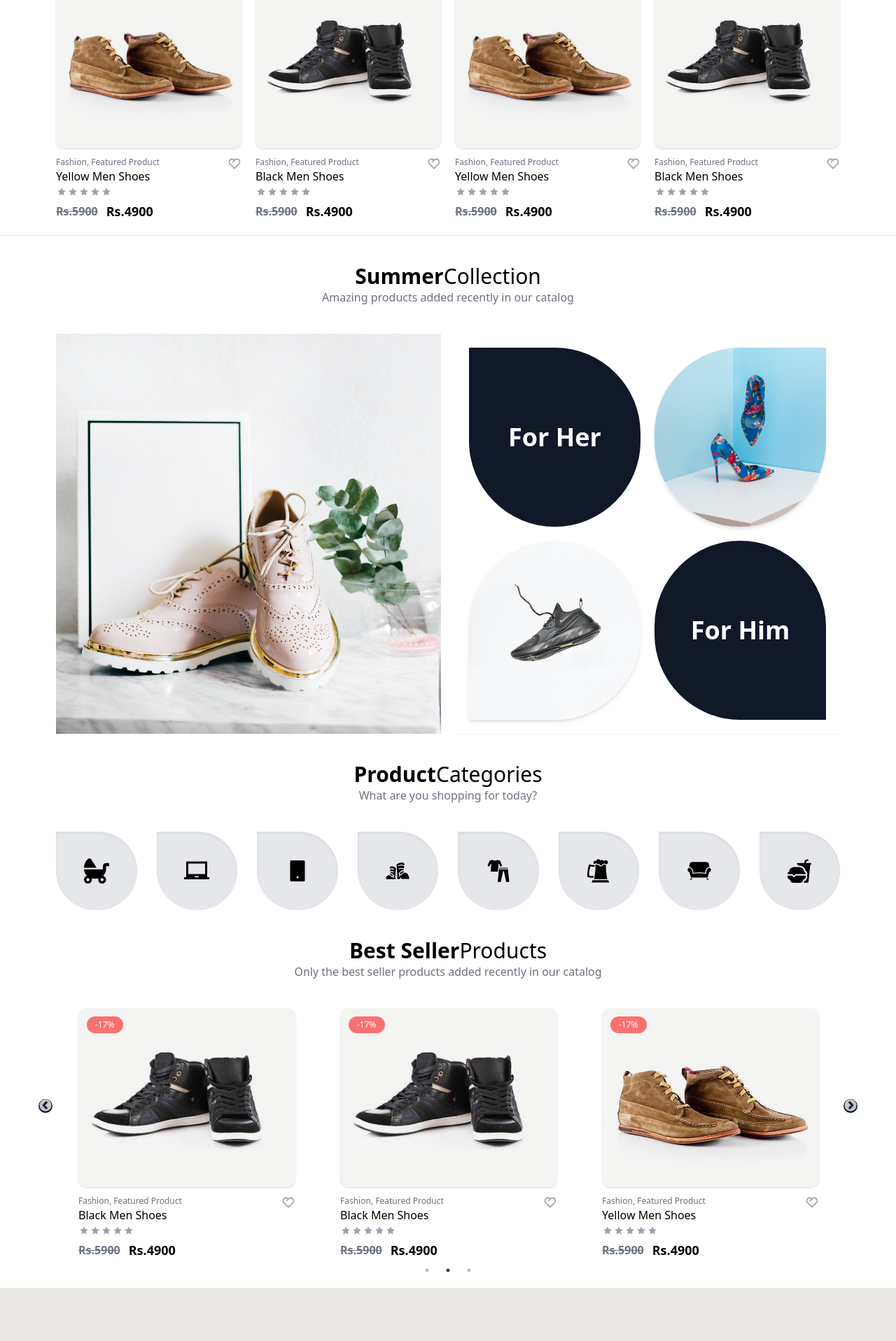
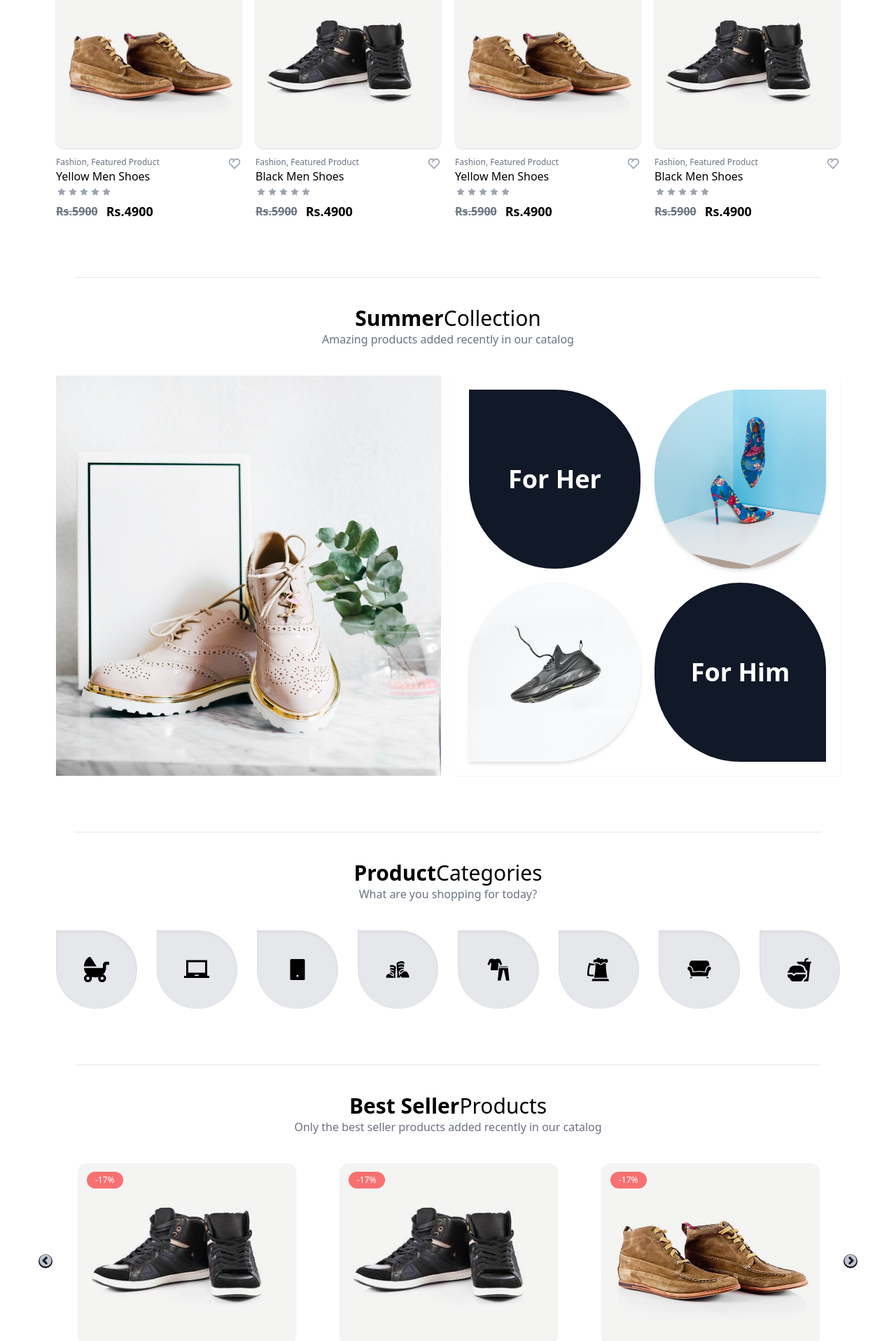
Before and after one commit to ashimmaharjan/react-ecommerce, a React (Create React App) app: page / in a window 1280 px wide. Shown: the part 880-2797 px from the top of the page at 70% size. Before the commit the page ends 2721 px from the top, so only its background shows below. Built offline with nearby package versions, Linux system fonts and the light colour scheme.

Commit message:
Brands page and components remade

```diff
--- a/public/index.html
+++ b/public/index.html
@@ -26,7 +26,6 @@
 
   <style>
     body {
-      background-color: #EAE9E5;
       overflow-x: hidden;
     }
   </style>
--- a/src/App.js
+++ b/src/App.js
@@ -6,9 +6,11 @@ import FeaturedProducts from "./components/FeaturedProducts";
 import SummerCollection from "./components/SummerCollection";
 import Categories from "./components/Categories";
 import BestSeller from "./components/BestSeller";
+import Brands from "./components/Brands";
 import "./index.css";
 import "slick-carousel/slick/slick.css";
 import "slick-carousel/slick/slick-theme.css";
+import Divider from "./components/Divider";
 
 function App() {
   return (
@@ -16,10 +18,20 @@ function App() {
       <Navbar></Navbar>
       <HeroSection></HeroSection>
       <Services></Services>
+
       <FeaturedProducts></FeaturedProducts>
+      <Divider></Divider>
+
       <SummerCollection></SummerCollection>
+      <Divider></Divider>
+
       <Categories></Categories>
+      <Divider></Divider>
+
       <BestSeller></BestSeller>
+      <Divider></Divider>
+
+      <Brands></Brands>
     </div>
   );
 }
--- a/src/components/BestSeller.js
+++ b/src/components/BestSeller.js
@@ -72,7 +72,7 @@ const BestSeller = () => {
     };
 
     return (
-        <div className="pt-10 bg-white pb-10">
+        <div className="pt-10 bg-white">
             <div className="text-center">
                 <h1 className="text-3xl font-bold"> Best Seller<b className="font-light">Products</b> </h1>
                 <p className="text-gray-500 font-sans">Only the best seller products added recently in our catalog</p>
@@ -148,7 +148,6 @@ const BestSeller = () => {
                     </div>
                 </Slider>
             </div>
-
         </div>
     );
 }
--- /dev/null
+++ b/src/components/BrandBlock.js
@@ -0,0 +1,17 @@
+const BrandBlock = ({ imageSources }) => {
+    return (
+        <div className="grid grid-cols-2 md:grid-cols-4 lg:grid-cols-6 pt-10 gap-5 bg-white pb-10 px-3 md:px-10 lg:px-36">
+            {
+                imageSources.map((images) => (
+                    <div className="col-span-1 h-32 cursor-pointer transform transition ease-out duration-300 hover:scale-110">
+                        <img src={images}
+                            className="object-cover"
+                            alt="" />
+                    </div>
+                ))
+            }
+        </div>
+    );
+}
+
+export default BrandBlock;
--- /dev/null
+++ b/src/components/Brands.js
@@ -0,0 +1,21 @@
+import BrandBlock from "./BrandBlock";
+
+const Brands = () => {
+
+    const imageSources = [
+        "https://www.portotheme.com/magento2/porto/pub/media/wysiwyg/smartwave/porto/brands/new_brand1.png",
+        "https://www.portotheme.com/magento2/porto/pub/media/wysiwyg/smartwave/porto/brands/new_brand2.png",
+        "https://www.portotheme.com/magento2/porto/pub/media/wysiwyg/smartwave/porto/brands/new_brand3.png",
+        "https://www.portotheme.com/magento2/porto/pub/media/wysiwyg/smartwave/porto/brands/new_brand4.png",
+        "https://www.portotheme.com/magento2/porto/pub/media/wysiwyg/smartwave/porto/brands/new_brand5.png",
+        "https://www.portotheme.com/magento2/porto/pub/media/wysiwyg/smartwave/porto/brands/new_brand6.png",
+    ]
+
+    return (
+        <div>
+            <BrandBlock imageSources={imageSources}></BrandBlock>
+        </div>
+    );
+}
+
+export default Brands;
--- /dev/null
+++ b/src/components/Divider.js
@@ -0,0 +1,7 @@
+const Divider = () => {
+    return (
+        <div className="w-5/6 bg-gray-200 mt-20 mx-auto" style={{ height: '1px' }}></div>
+    );
+}
+
+export default Divider;
--- a/src/components/FeaturedProducts.js
+++ b/src/components/FeaturedProducts.js
@@ -55,9 +55,6 @@ const FeaturedProducts = () => {
                 >
                 </ProductCard>
             </div>
-
-            <hr className="mt-5" />
-
         </div>
     );
 }
--- a/src/components/HeroSection.js
+++ b/src/components/HeroSection.js
@@ -27,7 +27,7 @@ const HeroSection = () => {
     }
 
     return (
-        <div className="grid grid-cols-12 gap-2 p-7">
+        <div className="grid grid-cols-12 gap-2 p-7" style={{ background: '#F3F4F6' }}>
             {/* Side navbar */}
             <div className="lg:col-span-2 h-96  px-5 font-semibold text-gray-600">
                 <div>
```
